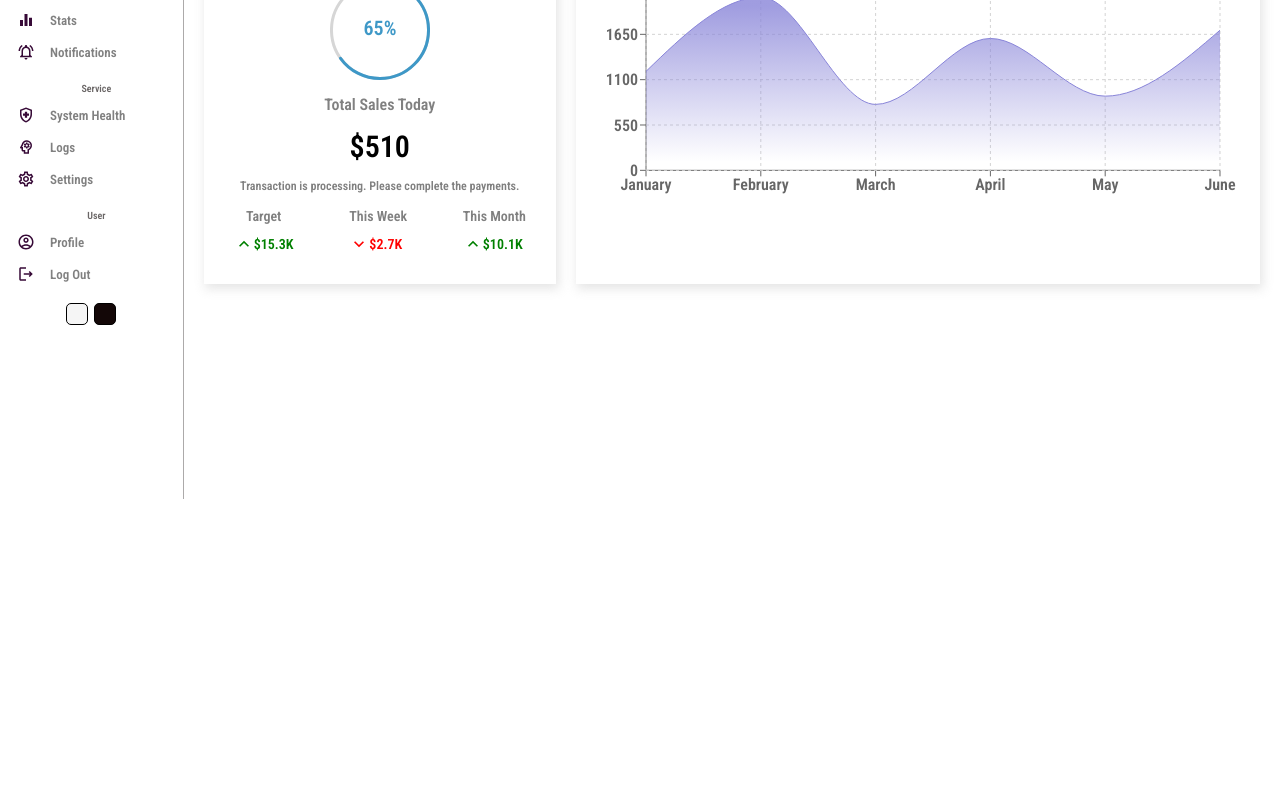
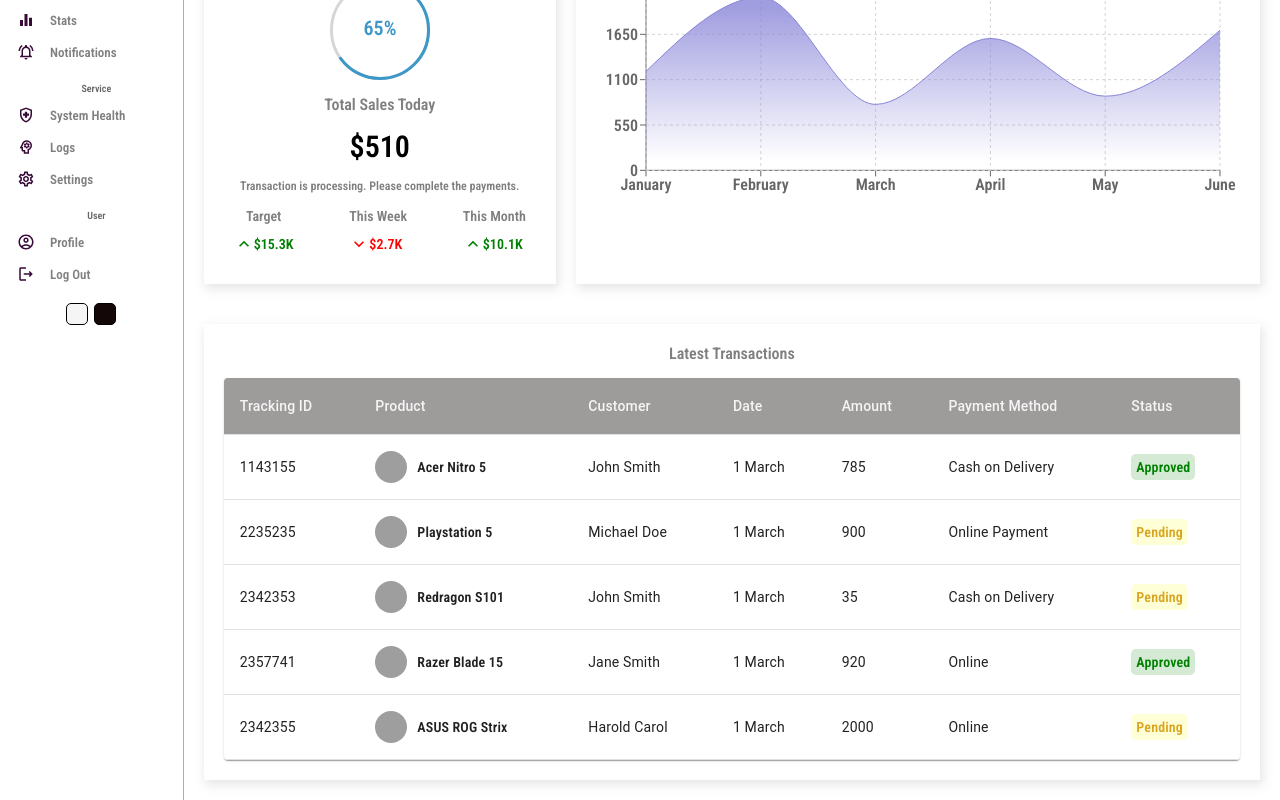
Before and after one commit to nrshakib/admin-dashboard, a React (Create React App) app: page / in a window 1280 px wide. Shown: the part 301-1101 px from the top of the page. Before the commit the page ends 800 px from the top, so only its background shows below. Built offline with nearby package versions, Linux system fonts and the light colour scheme; grey boxes are pictures that could not be loaded.

Commit message:
list table

```diff
--- /dev/null
+++ b/src/Components/List/List.js
@@ -0,0 +1,101 @@
+import React from 'react';
+import Table from '@mui/material/Table';
+import TableBody from '@mui/material/TableBody';
+import TableCell from '@mui/material/TableCell';
+import TableContainer from '@mui/material/TableContainer';
+import TableHead from '@mui/material/TableHead';
+import TableRow from '@mui/material/TableRow';
+import Paper from '@mui/material/Paper';
+import "./List.scss"
+
+const List = () => {
+    const rows = [
+        {
+            id: 1143155,
+            product: "Acer Nitro 5",
+            img: "https://m.media-amazon.com/images/I/81bc8mA3nKL._AC_UY327_FMwebp_QL65_.jpg",
+            customer: "John Smith",
+            date: "1 March",
+            amount: 785,
+            method: "Cash on Delivery",
+            status: "Approved",
+        },
+        {
+            id: 2235235,
+            product: "Playstation 5",
+            img: "https://m.media-amazon.com/images/I/31JaiPXYI8L._AC_UY327_FMwebp_QL65_.jpg",
+            customer: "Michael Doe",
+            date: "1 March",
+            amount: 900,
+            method: "Online Payment",
+            status: "Pending",
+        },
+        {
+            id: 2342353,
+            product: "Redragon S101",
+            img: "https://m.media-amazon.com/images/I/71kr3WAj1FL._AC_UY327_FMwebp_QL65_.jpg",
+            customer: "John Smith",
+            date: "1 March",
+            amount: 35,
+            method: "Cash on Delivery",
+            status: "Pending",
+        },
+        {
+            id: 2357741,
+            product: "Razer Blade 15",
+            img: "https://m.media-amazon.com/images/I/71wF7YDIQkL._AC_UY327_FMwebp_QL65_.jpg",
+            customer: "Jane Smith",
+            date: "1 March",
+            amount: 920,
+            method: "Online",
+            status: "Approved",
+        },
+        {
+            id: 2342355,
+            product: "ASUS ROG Strix",
+            img: "https://m.media-amazon.com/images/I/81hH5vK-MCL._AC_UY327_FMwebp_QL65_.jpg",
+            customer: "Harold Carol",
+            date: "1 March",
+            amount: 2000,
+            method: "Online",
+            status: "Pending",
+        },
+    ];
+    return (
+        <TableContainer component={Paper} className='table'>
+            <Table sx={{ minWidth: 650 }} aria-label="simple table">
+                <TableHead>
+                    <TableRow className='cellName'>
+                        <TableCell className='tableCell'>Tracking ID</TableCell>
+                        <TableCell className='tableCell'>Product</TableCell>
+                        <TableCell className='tableCell'>Customer</TableCell>
+                        <TableCell className='tableCell'>Date</TableCell>
+                        <TableCell className='tableCell'>Amount</TableCell>
+                        <TableCell className='tableCell'>Payment Method</TableCell>
+                        <TableCell className='tableCell'>Status</TableCell>
+                    </TableRow>
+                </TableHead>
+                <TableBody>
+                    {rows.map((row) => (
+                        <TableRow key={row.id}>
+                            <TableCell className='tableCell'>{row.id}</TableCell>
+                            <TableCell className='tableCell'>
+                                <div className="cellWrapper">
+                                    <img src={row.img} alt="" className="image" />
+                                    {row.product}
+                                </div>
+                            </TableCell>
+                            <TableCell className='tableCell'>{row.customer}</TableCell>
+                            <TableCell className='tableCell'>{row.date}</TableCell>
+                            <TableCell className='tableCell'>{row.amount}</TableCell>
+                            <TableCell className='tableCell'>{row.method}</TableCell>
+                            <TableCell className='tableCell'><span className={`status ${row.status}`}>{row.status}</span></TableCell>
+                        </TableRow>
+                    ))}
+                </TableBody>
+            </Table>
+        </TableContainer>
+    );
+};
+
+export default List;
--- /dev/null
+++ b/src/Components/List/List.scss
@@ -0,0 +1,37 @@
+.table {
+    .cellWrapper {
+        display: flex;
+        align-items: center;
+
+        .image {
+            width: 32px;
+            height: 32px;
+            border-radius: 50%;
+            margin-right: 10px;
+            object-fit: cover;
+        }
+    }
+
+    .status {
+        padding: 5px;
+        border-radius: 5px;
+
+        &.Approved {
+            color: green;
+            background-color: rgba(0, 128, 0, 0.168);
+        }
+
+        &.Pending {
+            color: goldenrod;
+            background-color: rgba(255, 255, 0, 0.156);
+        }
+    }
+
+    .cellName {
+        background-color: rgb(158, 155, 155);
+
+        .tableCell {
+            color: whitesmoke;
+        }
+    }
+}
--- a/src/Pages/Home/Home.js
+++ b/src/Pages/Home/Home.js
@@ -3,6 +3,7 @@
 import Featured from '../../Components/Featured/Featured';
 import Navbar from '../../Components/Navbar/Navbar';
 import Sidebar from '../../Components/Sidebar/Sidebar';
+import Table from '../../Components/List/List';
 import Widget from '../../Components/Widget/Widget';
 import './Home.scss';
 
@@ -22,6 +23,10 @@
                     <Featured />
                     <Chart />
                 </div>
+                <div className="listContainer">
+                    <div className="listTitle">Latest Transactions</div>
+                    <Table></Table>
+                </div>
             </div>
         </div>
     );
--- a/src/Pages/Home/Home.scss
+++ b/src/Pages/Home/Home.scss
@@ -14,5 +14,18 @@
         .charts {
             padding: 5px, 20px;
         }
+
+        .listContainer {
+            box-shadow: 2px 4px 10px 1px rgba(201, 201, 201, 0.47);
+            padding: 20px;
+            margin: 20px;
+
+            .listTitle{
+                font-weight: 500;
+                color: gray;
+                margin-bottom: 15px;
+                text-align: center;
+            }
+        }
     }
 }
```
